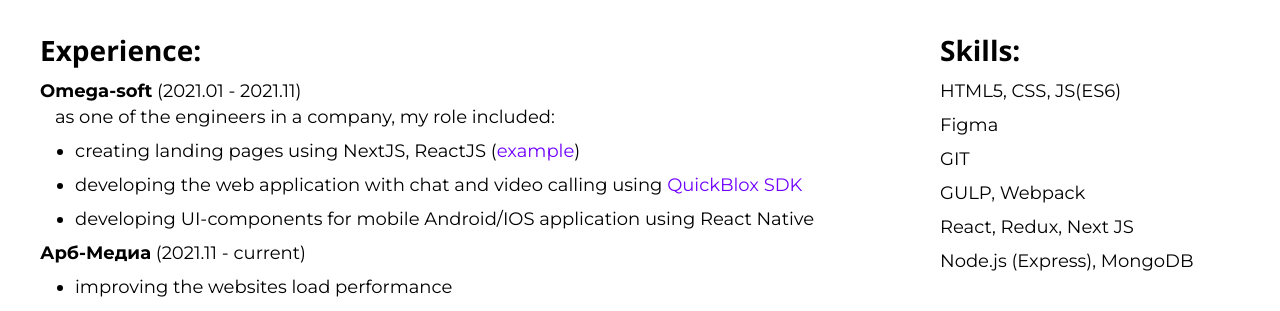
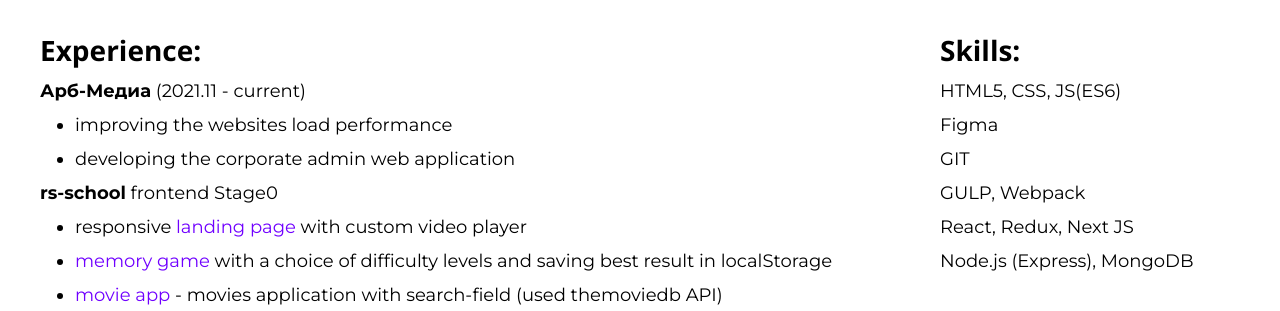
Before and after one commit to yygthb/rsschool-cv, a plain HTML site: page index.html in a window 1280 px wide. Shown: the part 488-799 px from the top of the page. Drawn offline with nearby package versions, Linux system fonts and the light colour scheme.

Commit message:
feat: update experience text

```diff
--- a/index.html
+++ b/index.html
@@ -123,37 +123,7 @@
         </section>
         <section class="section section-main" id="experience">
           <h2 class="section-title">experience:</h2>
-          <p>
-            <span class="carrier-title">Omega-soft</span> (2021.01 - 2021.11)
-            <span class="carrier-info">
-              as one of the engineers in a company, my role included:</span
-            >
-          </p>
           <ul class="section-list">
-            <li class="section-item">
-              <ul class="carrier-list">
-                <li class="carrier-item">
-                  creating landing pages using NextJS, ReactJS (<a
-                    href="https://omega-r.com/"
-                    target="_blank"
-                    >example</a
-                  >)
-                </li>
-                <li class="carrier-item">
-                  developing the web application with chat and video calling
-                  using
-                  <a
-                    href="https://github.com/QuickBlox/quickblox-javascript-sdk"
-                    target="_blank"
-                    >QuickBlox SDK</a
-                  >
-                </li>
-                <li class="carrier-item">
-                  developing UI-components for mobile Android/IOS application
-                  using React Native
-                </li>
-              </ul>
-            </li>
             <li class="section-item">
               <p>
                 <span class="carrier-title">Арб-Медиа</span> (2021.11 - current)
@@ -164,6 +134,39 @@
                 </li>
                 <li class="carrier-item">
                   developing the corporate admin web application
+                </li>
+              </ul>
+            </li>
+            <li class="section-item">
+              <p>
+                <span class="carrier-title">rs-school</span> frontend Stage0
+              </p>
+              <ul class="carrier-list">
+                <li class="carrier-item">
+                  responsive
+                  <a
+                    href="https://rolling-scopes-school.github.io/yygthb-JSFEPRESCHOOL/portfolio"
+                    target="_blank"
+                    >landing page</a
+                  >
+                  with custom video player
+                </li>
+                <li class="carrier-item">
+                  <a
+                    href="https://rolling-scopes-school.github.io/yygthb-JSFEPRESCHOOL/memory-game"
+                    target="_blank"
+                    >memory game</a
+                  >
+                  with a choice of difficulty levels and saving best result in
+                  localStorage
+                </li>
+                <li class="carrier-item">
+                  <a
+                    href="https://rolling-scopes-school.github.io/yygthb-JSFEPRESCHOOL/movie-app"
+                    target="_blank"
+                    >movie app</a
+                  >
+                  - movies application with search-field (used themoviedb API)
                 </li>
               </ul>
             </li>
```
Also changed, not shown: 1 other file.
